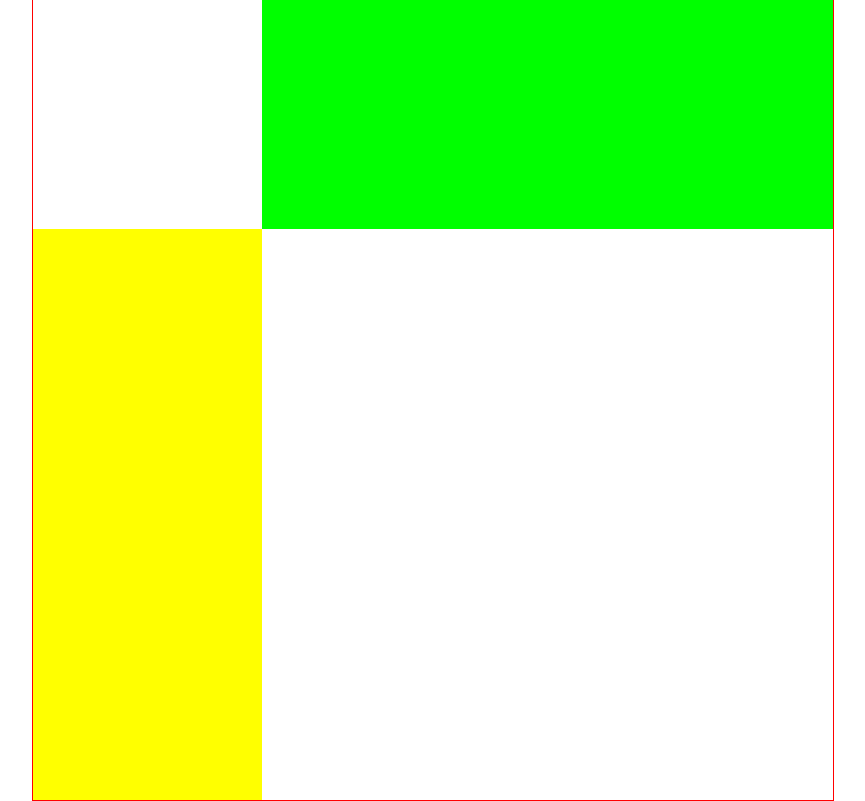
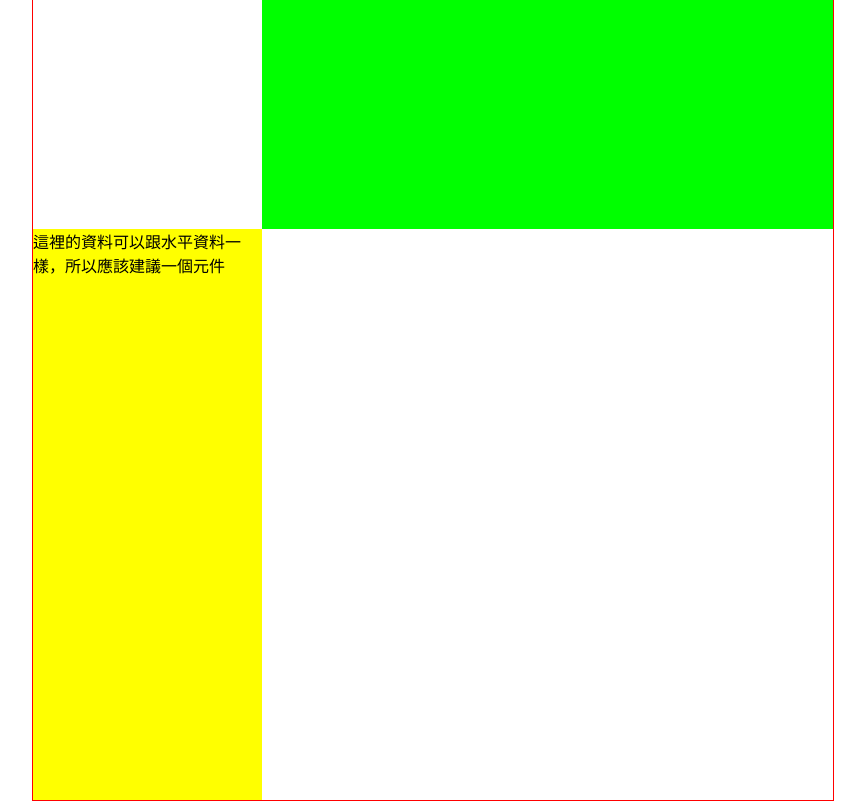
Before and after one commit to sexyoung/nonogram, a React (Create React App) app: page / in a window 1280 px wide. Shown: the whole page, without its empty margins (207-1072 px from the left). Built offline with nearby package versions, Linux system fonts and the light colour scheme.

Commit message:
把水平格子切出來

```diff
--- a/src/components/Nonogram/index.tsx
+++ b/src/components/Nonogram/index.tsx
@@ -1,12 +1,12 @@
 import React from 'react';
 import { useResize } from 'hooks';
-import { BitData, NonogramPropsType } from './index.d';
+import * as d from './index.d';
 
 import style from './style.module.scss';
 
-type Props = NonogramPropsType;
+type Props = d.NonogramPropsType;
 
-const longestLen = (data: BitData[]) =>
+const longestLen = (data: d.BitData[]) =>
   Math.max(...data.map(arr => arr.length));
 
 const Nonogram: React.FunctionComponent<Props> = ({
@@ -33,11 +33,19 @@ const Nonogram: React.FunctionComponent<Props> = ({
       <div className={style.firstRow} style={{flex: hMaxLen}}>
         <div className={style.empty} style={col1Style}></div>
         <div className={style.horizontalInfo} style={col2Style}>
-
+          {hData.map(hBitList =>
+            <div className={style.hBitList}>
+              {[...Array(hMaxLen).keys()].map(bit =>
+                <div className={style.bit}></div>
+              )}
+            </div>
+          )}
         </div>
       </div>
       <div className={style.secondRow} style={{flex: vData.length}}>
-        <div className={style.verticalInfo} style={col1Style}></div>
+        <div className={style.verticalInfo} style={col1Style}>
+          這裡的資料可以跟水平資料一樣，所以應該建議一個元件
+        </div>
         <div className={style.matrix} style={col2Style}>
 
         </div>
--- a/src/components/Nonogram/style.module.scss
+++ b/src/components/Nonogram/style.module.scss
@@ -10,7 +10,16 @@
 
   }
   .horizontalInfo {
+    display: flex;
     background-color: #0f0;
+    .hBitList {
+      flex: 1;
+      display: flex;
+      flex-direction: column;
+      .bit {
+        flex: 1;
+      }
+    }
   }
   .secondRow {
     display: flex;
--- a/tsconfig.json
+++ b/tsconfig.json
@@ -18,7 +18,8 @@
     "isolatedModules": true,
     "noEmit": true,
     "jsx": "react",
-    "baseUrl": "src"
+    "baseUrl": "src",
+    "downlevelIteration": true
   },
   "include": [
     "src"
```
